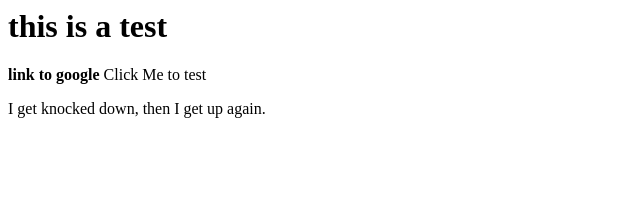
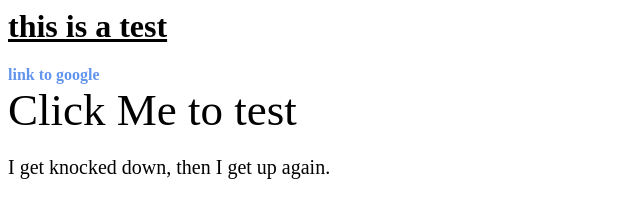
Before and after one commit to mikekresnik/frontend-school, a plain HTML site: page index.html in a window 1280 px wide. Shown: the whole page, without its empty margins (0-640 px from the left). Drawn offline with nearby package versions, Linux system fonts and the light colour scheme.

Commit message:
linked CSS in index.html and added CSS "display: block;" to <span>

```diff
--- a/index.html
+++ b/index.html
@@ -1,3 +1,8 @@
+<head>
+<link rel="stylesheet" href="styles.css">
+
+</head>
+
 <h1>this is a test</h1>
 
 <div>
--- a/styles.css
+++ b/styles.css
@@ -7,6 +7,11 @@ a {
     color: cornflowerblue;
 }
 
+span {
+    font-size: 45px;
+    display: block;
+}
+
 p {
     font-size: 20px;
 
```
